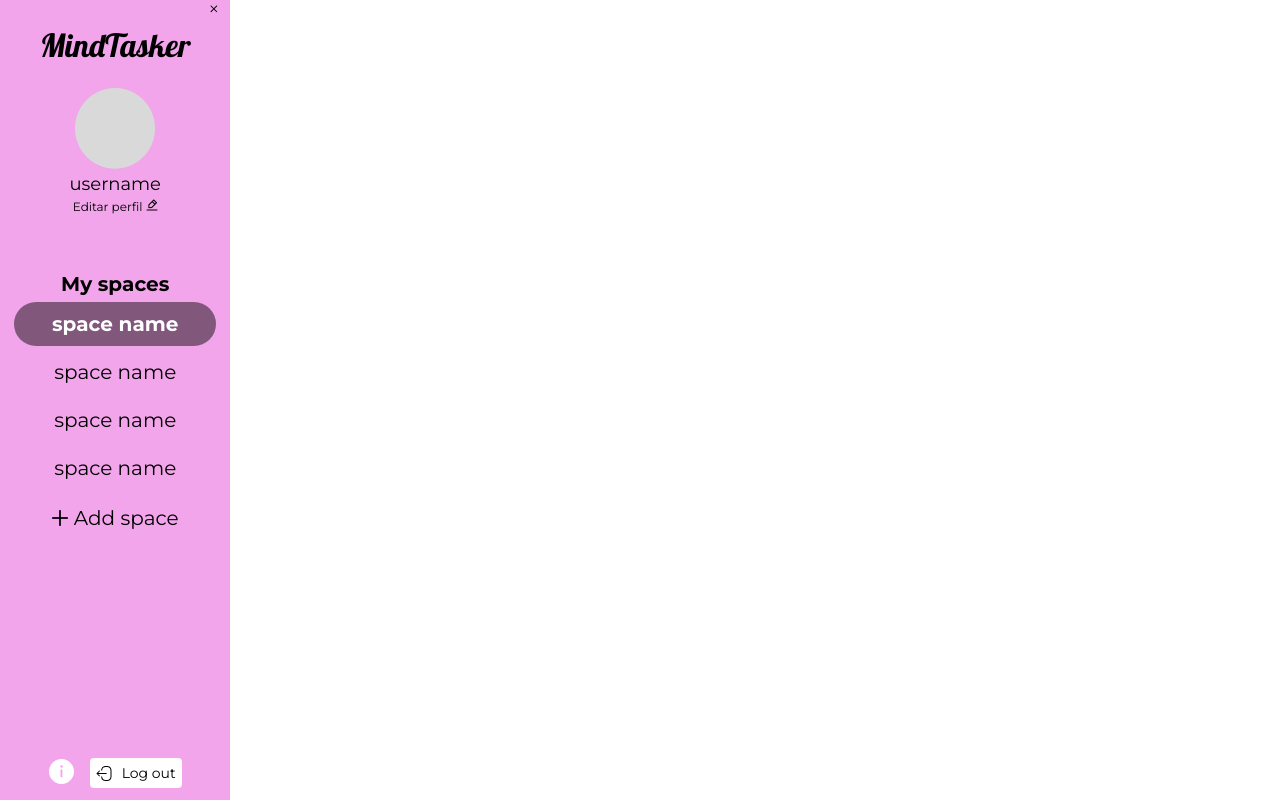
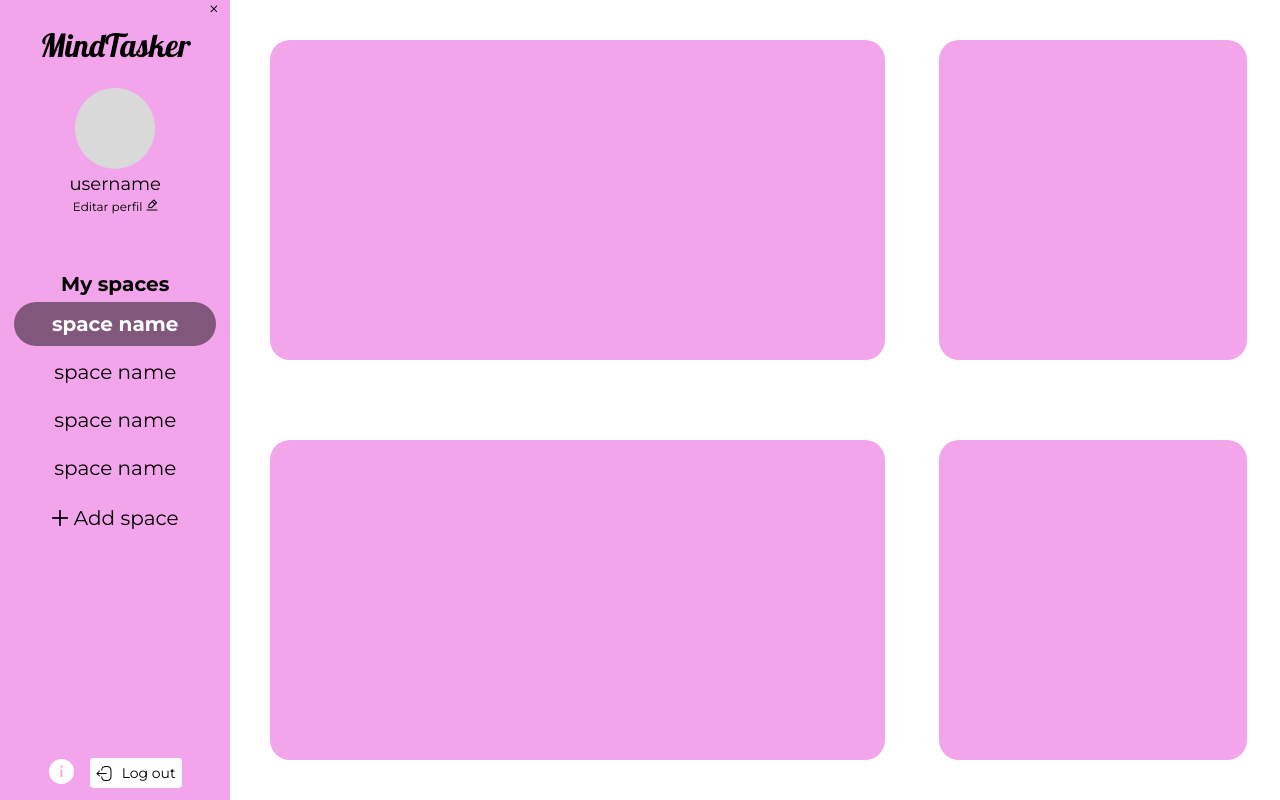
Before and after one commit to karolineterra/MindTasker, a React (Create React App) app in the folder my-app/: page /homepage in a window 1280 px wide. Built offline with nearby package versions, Linux system fonts and the light colour scheme.

Commit message:
adicionei os blocos de templates

```diff
--- /dev/null
+++ b/my-app/src/components/TemplateBlock.js
@@ -0,0 +1,13 @@
+import React from "react";
+import '../styles/TemplateBlock.css';
+
+function TemplateBlock(){
+    return (
+        // Este item irá possuir uma prop com o nome do template que ficará dentro dele e então irá importar o componente do template
+        <div className="templateContainer">
+
+        </div>
+    )
+}
+
+export default TemplateBlock;
--- /dev/null
+++ b/my-app/src/components/TemplateSpace.js
@@ -0,0 +1,17 @@
+import React from "react";
+import TemplateBlock from "./TemplateBlock";
+import '../styles/TemplatesSpace.css';
+
+function TemplateSpace(){
+    return (
+        <div className="templatesContainer">
+            <TemplateBlock/>
+            <TemplateBlock/>
+            <TemplateBlock/>
+            <TemplateBlock/>
+        </div>
+
+    )
+}
+
+export default TemplateSpace;
--- a/my-app/src/containers/HomePage.js
+++ b/my-app/src/containers/HomePage.js
@@ -1,10 +1,13 @@
 import React from 'react';
 import Sidebar from '../components/Sidebar';
+import TemplateSpace from '../components/TemplateSpace';
+import '../styles/HomePage.css';
 
 function HomePage() {
   return (
-    <div>
+    <div className='homePageBody'>
       <Sidebar/>
+      <TemplateSpace/>
     </div>
   );
 }
--- /dev/null
+++ b/my-app/src/styles/HomePage.css
@@ -0,0 +1,3 @@
+.homePageBody {
+    display: flex;
+}
--- /dev/null
+++ b/my-app/src/styles/TemplateBlock.css
@@ -0,0 +1,7 @@
+.templateContainer {
+    margin: 4%;
+    width: 90%;
+    height: 80%;
+    border-radius: 20px;
+    background-color: #F2A5EA;
+}
--- /dev/null
+++ b/my-app/src/styles/TemplatesSpace.css
@@ -0,0 +1,7 @@
+.templatesContainer {
+    width: 80%;
+    margin: 0 auto;
+    display: grid;
+    grid-template-columns: 2fr 1fr;
+    align-items: center;
+}
```
